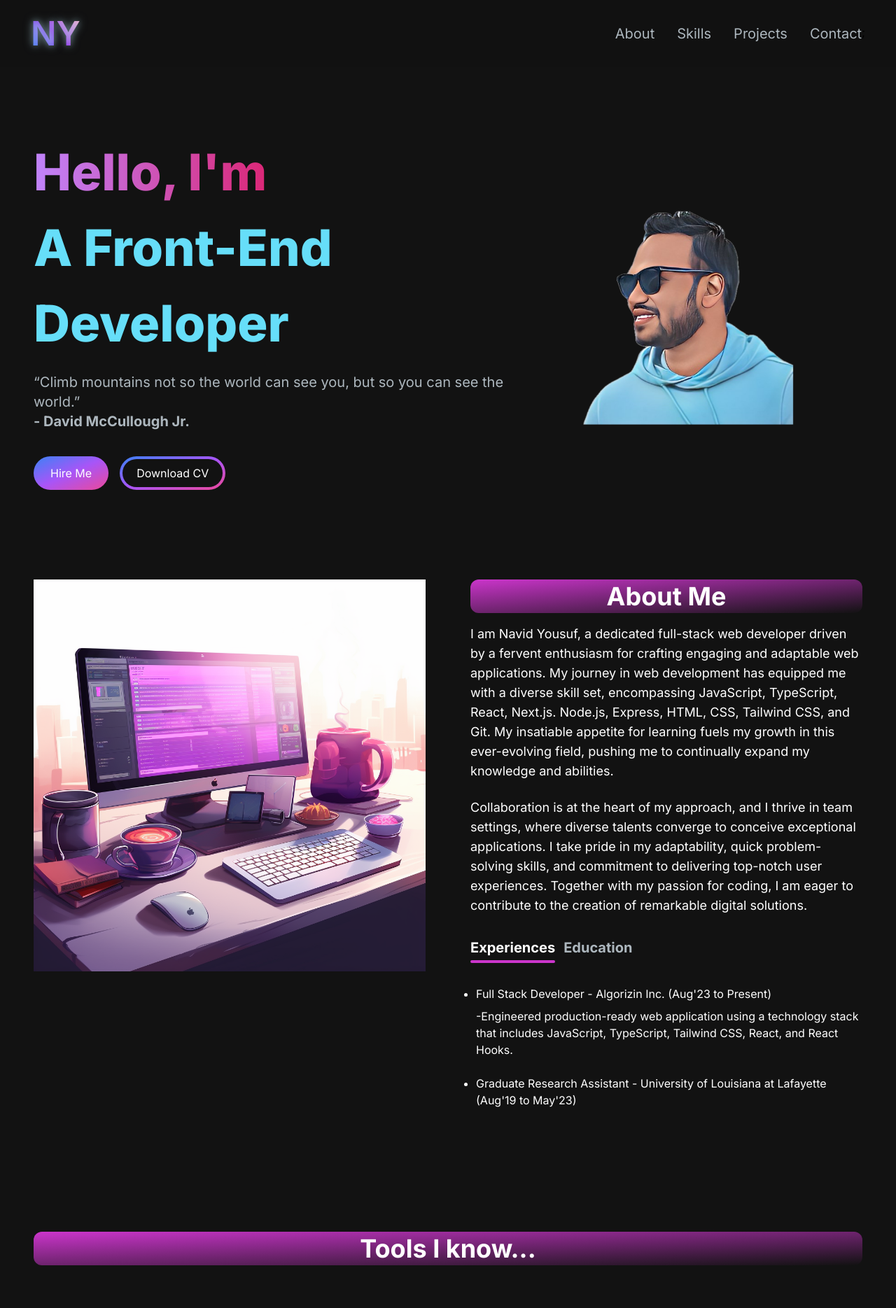
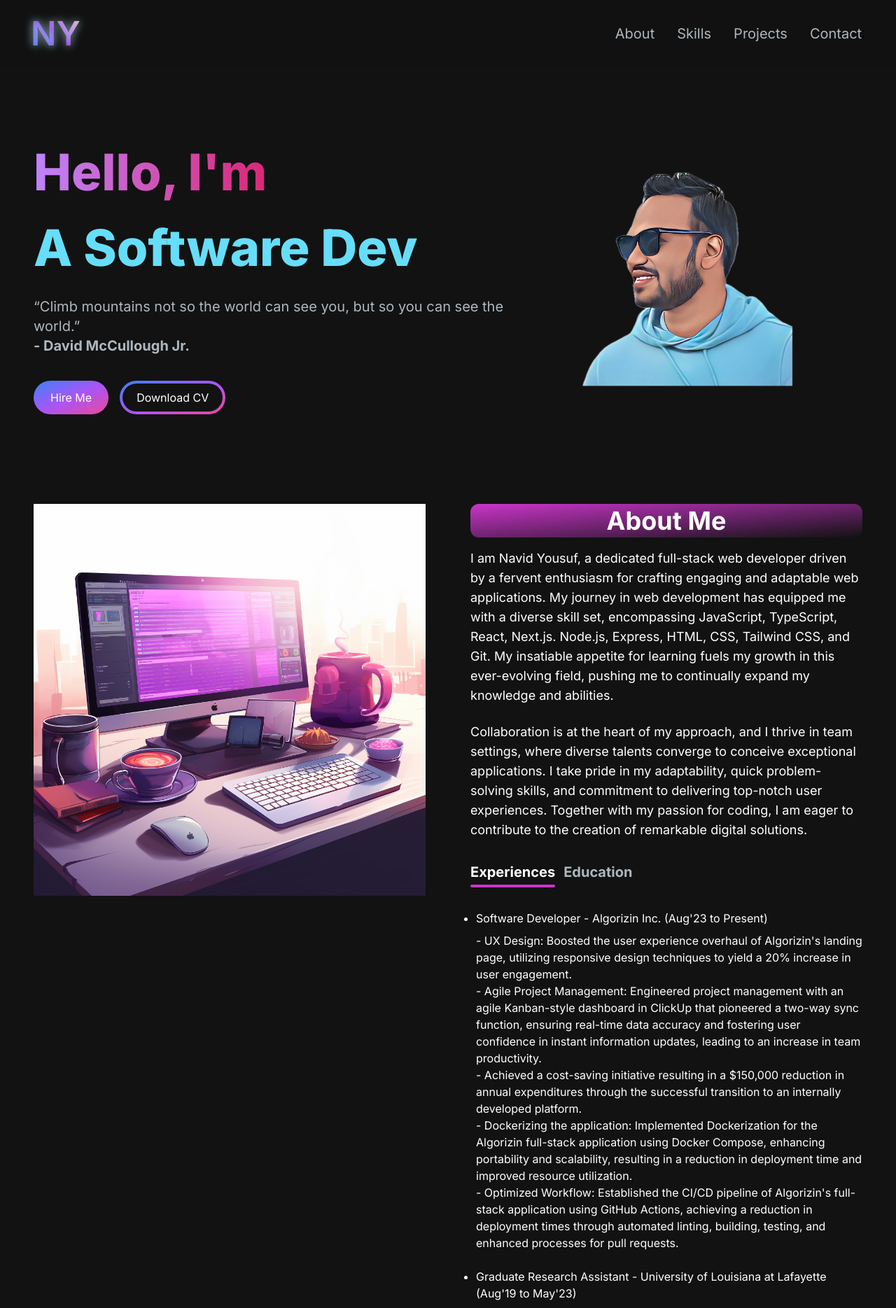
Before and after one commit to navid015/navid-portfolio-website, a Next.js app: page / in a window 1280 px wide. Shown: the top 1869 px of the page at 70% size. Built offline with nearby package versions, Linux system fonts and the light colour scheme.

Commit message:
Commit after adding algorizins jd

```diff
--- a/app/components/AboutSection.jsx
+++ b/app/components/AboutSection.jsx
@@ -10,10 +10,20 @@ const TAB_DATA = [
     id: "experience",
     content: (
       <ul className="list-disc pl-2">
-        <li>Full Stack Developer - Algorizin Inc. (Aug&apos;23 to Present)</li>
+        <li>Software Developer - Algorizin Inc. (Aug&apos;23 to Present)</li>
         <div className="mt-2">
-            <p>-Engineered production-ready web application using a technology stack that includes JavaScript, TypeScript, Tailwind CSS, React, and React Hooks.</p>
+            <p>- UX Design: Boosted the user experience overhaul of Algorizin&apos;s landing page, utilizing responsive design techniques to yield a 20% increase in user engagement.</p>
+            <p>- Agile Project Management: Engineered project management with an agile Kanban-style dashboard in ClickUp that pioneered a two-way sync function, ensuring real-time data accuracy and fostering user confidence in instant information updates, leading to an increase in team productivity.
+            </p>
+            <p>- Achieved a cost-saving initiative resulting in a $150,000 reduction in annual expenditures through the successful transition to an internally developed platform.
+            </p>
+            <p>- Dockerizing the application: Implemented Dockerization for the Algorizin full-stack application using Docker Compose, enhancing portability and scalability, resulting in a reduction in deployment time and improved resource utilization.
+            </p>
+            <p>- Optimized Workflow: Established the CI/CD pipeline of Algorizin&apos;s full-stack application using GitHub Actions, achieving a reduction in deployment times through automated linting, building, testing, and enhanced processes for pull requests.</p>
         </div>
+
+
+
         <br></br>
         <li>Graduate Research Assistant - University of Louisiana at Lafayette (Aug&apos;19 to May&apos;23)</li>
       </ul>
--- a/app/components/HeroSection.jsx
+++ b/app/components/HeroSection.jsx
@@ -39,7 +39,7 @@ const HeroSection = ({ scrollToEmailSection }) => {
             sequence={[
               'Navid',
               100,
-              'A Front-End Developer',
+              'A Software Developer',
               100
             ]}
             className='text-[#66def9]'
@@ -61,7 +61,7 @@ const HeroSection = ({ scrollToEmailSection }) => {
             <button onClick={scrollToEmailSection} className='px-6 py-3 w-full sm:w-fit rounded-full mr-4 bg-gradient-to-br from-blue-500 via-purple-500 to-pink-500 hover:bg-slate-200 text-white'>
               Hire Me
             </button>
-            <a href="/files/Resume of Navid.pdf" target="_blank">
+            <a href="/files/Navid_Yousuf_Resume.pdf" target="_blank">
               <button className='px-1 py-1 w-full sm:w-fit rounded-full  bg-transparent hover:bg-slate-800 bg-gradient-to-br from-blue-500 via-purple-500 to-pink-500 text-white  mt-3'>
                 <span className='block bg-[#121212] hover:bg-slate-800 rounded-full px-5 py-2'>Download CV</span>
               </button>
```
Also changed, not shown: 2 other files (tests, documents, lock files or other folders).
